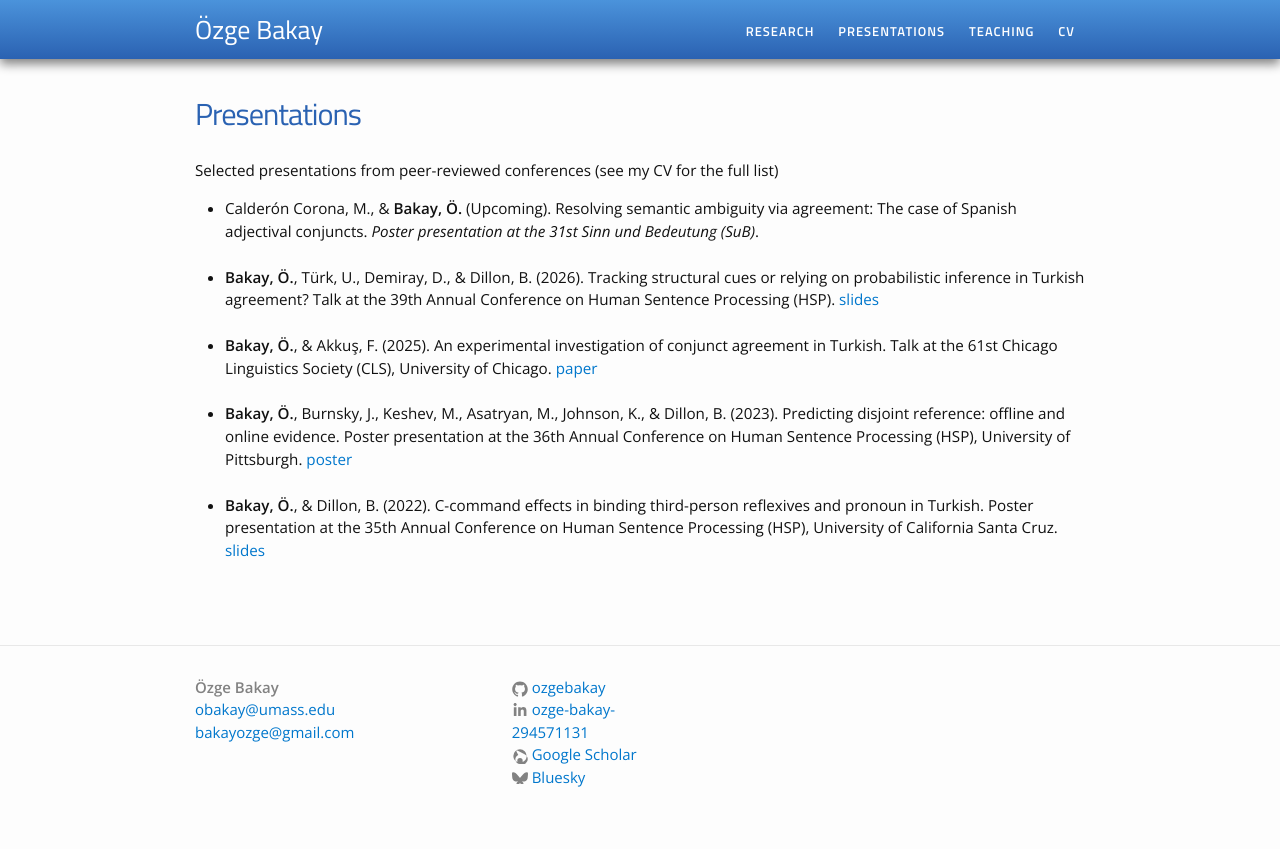
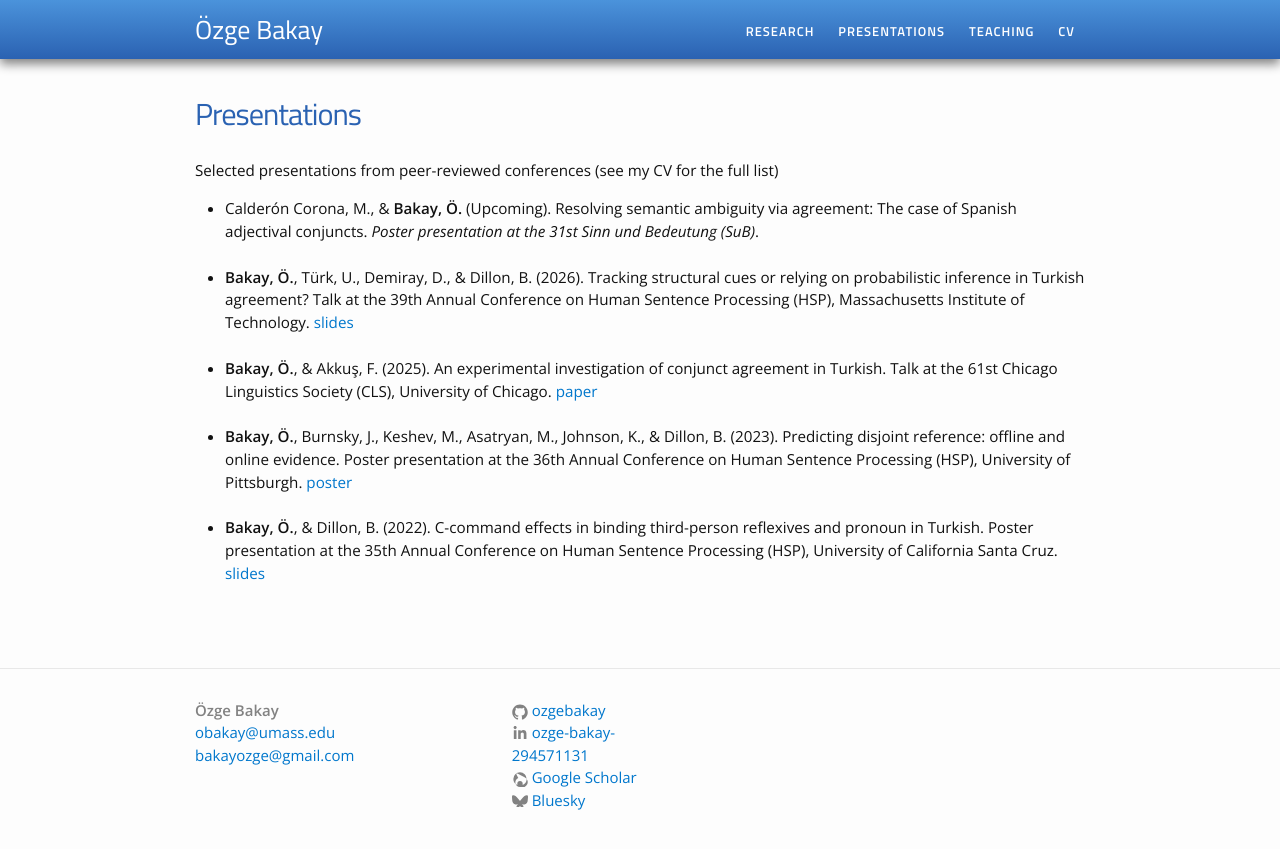
Before and after one commit to ozgebakay/ozgebakay.github.io, a Jekyll site: the page built from presentations.md, in a window 1280 px wide. Shown: the top 849 px of the page. Built offline with Jekyll 4.4.1, drawn with Linux system fonts in a browser that asks for light colours.

Commit message:
Update presentations.md

```diff
--- a/presentations.md
+++ b/presentations.md
@@ -11,7 +11,7 @@ Selected presentations from peer-reviewed conferences (see my CV for the full li
 	</li>
 	<br>
 	<li>
-		<b>Bakay, Ö.</b>, Türk, U., Demiray, D., &amp; Dillon, B. (2026). Tracking structural cues or relying on probabilistic inference in Turkish agreement? Talk at the 39th Annual Conference on Human Sentence Processing (HSP). <a href="/projects/HSP2026_BakayEtAl_TurkishAgreement.pdf">slides</a>
+		<b>Bakay, Ö.</b>, Türk, U., Demiray, D., &amp; Dillon, B. (2026). Tracking structural cues or relying on probabilistic inference in Turkish agreement? Talk at the 39th Annual Conference on Human Sentence Processing (HSP), Massachusetts Institute of Technology. <a href="/projects/HSP2026_BakayEtAl_TurkishAgreement.pdf">slides</a>
 	</li>
 	<br>
 	<li>
```
